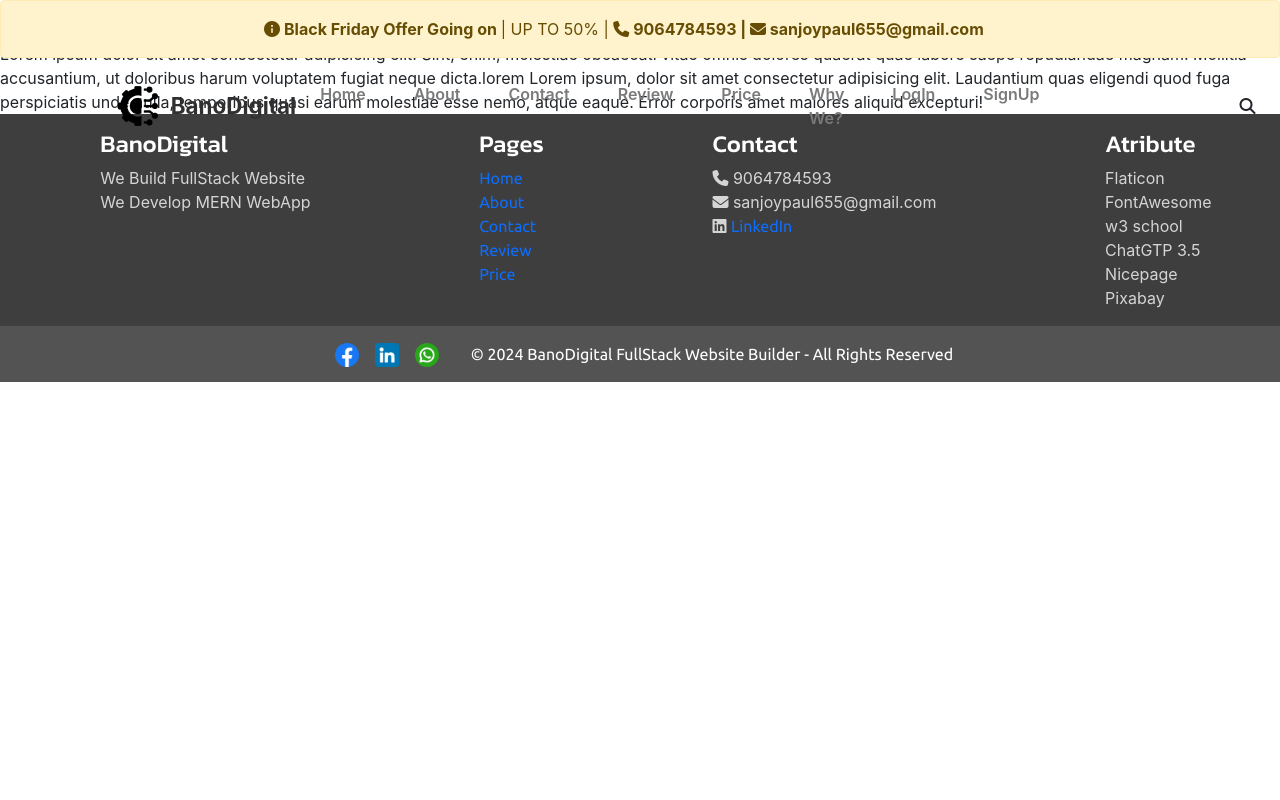
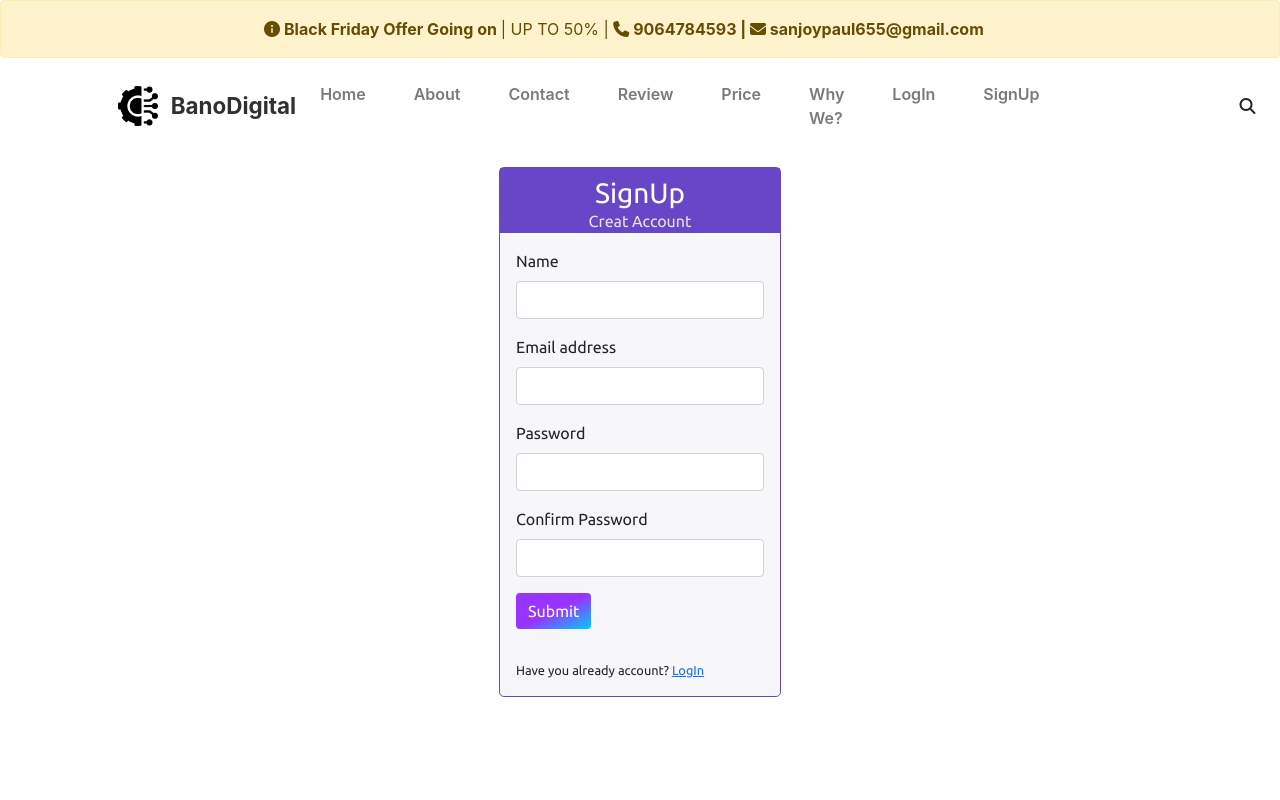
Before and after one commit to SanjayPaul4u/BanoDigital-Project2, a React (Create React App) app in the folder client/: page /signup in a window 1280 px wide. Shown: the top 800 px of the page. Built offline with nearby package versions, Linux system fonts and the light colour scheme.

Commit message:
FrontEnd: 11. Complete Work done on Login and Signup Page

```diff
--- a/client/src/components/Footer.js
+++ b/client/src/components/Footer.js
@@ -31,9 +31,9 @@ const Footer = () => {
         <div className="main-footer-topic">
           <ul>
             <h4>Contact</h4>
-            <li><i class="fa-solid fa-phone"></i> 9064784593</li>
-            <li><i class="fa-solid fa-envelope"></i> sanjoypaul655@gmail.com</li>
-            <li><i class="fa-brands fa-linkedin"></i> <a href="https://www.linkedin.com/in/sanjoy-paul-001605239">LinkedIn</a> </li>
+            <li><i className="fa-solid fa-phone"></i> 9064784593</li>
+            <li><i className="fa-solid fa-envelope"></i> sanjoypaul655@gmail.com</li>
+            <li><i className="fa-brands fa-linkedin"></i> <a href="https://www.linkedin.com/in/sanjoy-paul-001605239">LinkedIn</a> </li>
           </ul>
         </div>
         <div className="main-footer-topic">
--- a/client/src/components/Login.js
+++ b/client/src/components/Login.js
@@ -1,10 +1,30 @@
 import React from 'react'
+import '../style/Login.css'
+import {Link} from 'react-router-dom'
 
 const Login = () => {
   return (
-    <div>
-        <h3>this is Login page</h3>
-        Lorem ipsum dolor sit amet consectetur adipisicing elit. Sint, enim, molestiae obcaecati vitae omnis dolores quaerat quae labore saepe repudiandae magnam. Mollitia accusantium, ut doloribus harum voluptatem fugiat neque dicta.lorem Lorem ipsum, dolor sit amet consectetur adipisicing elit. Laudantium quas eligendi quod fuga perspiciatis unde nulla, temporibus quasi earum molestiae esse nemo, atque eaque. Error corporis amet maiores aliquid excepturi!
+    <div className='container' id='main-login'>
+        <div id="sub-login-div">
+          <div id='heading-div'>
+            <h3>Login</h3>
+          </div>
+          <form>
+            <div className="mb-3">
+              <label htmlFor="exampleInputEmail1" className="form-label">Email address</label>
+              <input type="email" className="form-control" id="exampleInputEmail1" aria-describedby="emailHelp"/>
+            </div>
+            <div className="mb-3">
+              <label htmlFor="exampleInputPassword1" className="form-label">Password</label>
+              <input type="password" className="form-control" id="exampleInputPassword1"/>
+            </div>
+            <button type="submit" className="btn btn-primary">Submit</button>
+
+            <div id='footer-div'>
+              <p>Don't have account? <Link to="/signup">SignUp</Link></p>
+            </div>
+        </form>
+        </div>
     </div>
   )
 }
--- a/client/src/components/Signup.js
+++ b/client/src/components/Signup.js
@@ -1,10 +1,45 @@
 import React from 'react'
+import '../style/Signup.css'
+import { Link } from 'react-router-dom'
+
 
 const Signup = () => {
   return (
-    <div>
-        <h3>this is Signup page</h3>
-        Lorem ipsum dolor sit amet consectetur adipisicing elit. Sint, enim, molestiae obcaecati vitae omnis dolores quaerat quae labore saepe repudiandae magnam. Mollitia accusantium, ut doloribus harum voluptatem fugiat neque dicta.lorem Lorem ipsum, dolor sit amet consectetur adipisicing elit. Laudantium quas eligendi quod fuga perspiciatis unde nulla, temporibus quasi earum molestiae esse nemo, atque eaque. Error corporis amet maiores aliquid excepturi!
+    <div className='container' id='main-signup'>
+        <div id="sub-signup-div">
+          <div id='heading-div'>
+            <h3>SignUp</h3>
+            <p>Creat Account</p>
+          </div>
+          <form>
+
+            <div className="mb-3">
+              <label htmlFor="exampleInputName1" className="form-label">Name</label>
+              <input type="text" className="form-control" id="exampleInputName1" aria-describedby="nameHelp"/>
+            </div>
+
+            <div className="mb-3">
+              <label htmlFor="exampleInputEmail1" className="form-label">Email address</label>
+              <input type="email" className="form-control" id="exampleInputEmail1" aria-describedby="emailHelp"/>
+            </div>
+
+            <div className="mb-3">
+              <label htmlFor="exampleInputPassword1" className="form-label">Password</label>
+              <input type="password" className="form-control" id="exampleInputPassword1"/>
+            </div>
+
+            <div className="mb-3">
+              <label htmlFor="exampleInputConfirmPassword1" className="form-label">Confirm Password</label>
+              <input type="password" className="form-control" id="exampleInputConfirmPassword1"/>
+            </div>
+
+            <button type="submit" className="btn btn-primary">Submit</button>
+
+            <div id='footer-div'>
+              <p>Have you already account? <Link to="/login">LogIn</Link></p>
+            </div>
+        </form>
+        </div>
     </div>
   )
 }
--- /dev/null
+++ b/client/src/style/Login.css
@@ -0,0 +1,45 @@
+@import url('https://fonts.googleapis.com/css2?family=Ubuntu&display=swap');
+/* font-family: 'Ubuntu', sans-serif; */
+
+#main-login{
+    padding-top: 0rem;
+    padding-left: 3rem;
+    padding-right: 3rem;
+    height: 100vh;
+    display: flex;
+    justify-content: center;
+    align-items: center;
+
+}
+#sub-login-div{
+    font-family: 'Ubuntu', sans-serif;
+    height: auto;
+    width: 27%;
+    padding: 1rem;
+    border: 0.1rem solid #6747c7;
+    border-radius: 0.3rem;
+    background-color: #f7f6f9;
+}
+#sub-login-div #heading-div{
+    background-color: #6747c7;
+    margin: -1rem;
+    margin-bottom: 1rem;
+    padding: 0.5rem;
+    color: #fff;
+    text-align: center;
+}
+#sub-login-div #footer-div{
+    font-size: 0.8rem;
+    margin-bottom: -1rem;
+    margin-top: 2rem;
+}
+#sub-login-div form{
+}
+#sub-login-div form .btn{
+    border:none;
+    background: linear-gradient(to top left, #00ccff 0%, #9933ff 50%);
+}
+#sub-login-div form .btn:hover{
+    border:none;
+    background: linear-gradient(to top left, #9933ff 0%, #00ccff 100%);
+}
--- /dev/null
+++ b/client/src/style/Signup.css
@@ -0,0 +1,52 @@
+@import url('https://fonts.googleapis.com/css2?family=Ubuntu&display=swap');
+/* font-family: 'Ubuntu', sans-serif; */
+
+#main-signup{
+    padding-top: 4rem;
+    padding-left: 3rem;
+    padding-right: 3rem;
+    height: 100vh;
+    display: flex;
+    justify-content: center;
+    align-items: center;
+
+}
+#sub-signup-div{
+    font-family: 'Ubuntu', sans-serif;
+    height: auto;
+    width: 27%;
+    padding: 1rem;
+    border: 0.1rem solid #6747c7;
+    border-radius: 0.3rem;
+    background-color: #f7f6f9;
+}
+
+#sub-signup-div #heading-div{
+    background-color: #6747c7;
+    margin: -1rem;
+    margin-bottom: 1rem;
+    padding: 0.5rem;
+    color: #fff;
+    text-align: center;
+}
+#sub-signup-div #heading-div p{
+    color: #e5e5e5;
+    font-weight: 500;
+    margin-top: -0.5rem;
+    margin-bottom: -0.5rem;
+}
+#sub-signup-div #footer-div{
+    font-size: 0.8rem;
+    margin-bottom: -1rem;
+    margin-top: 2rem;
+}
+#sub-signup-div form{
+}
+#sub-signup-div form .btn{
+    border:none;
+    background: linear-gradient(to top left, #00ccff 0%, #9933ff 50%);
+}
+#sub-signup-div form .btn:hover{
+    border:none;
+    background: linear-gradient(to top left, #9933ff 0%, #00ccff 100%);
+}
```
Also changed, not shown: client/ClientNote.txt.
